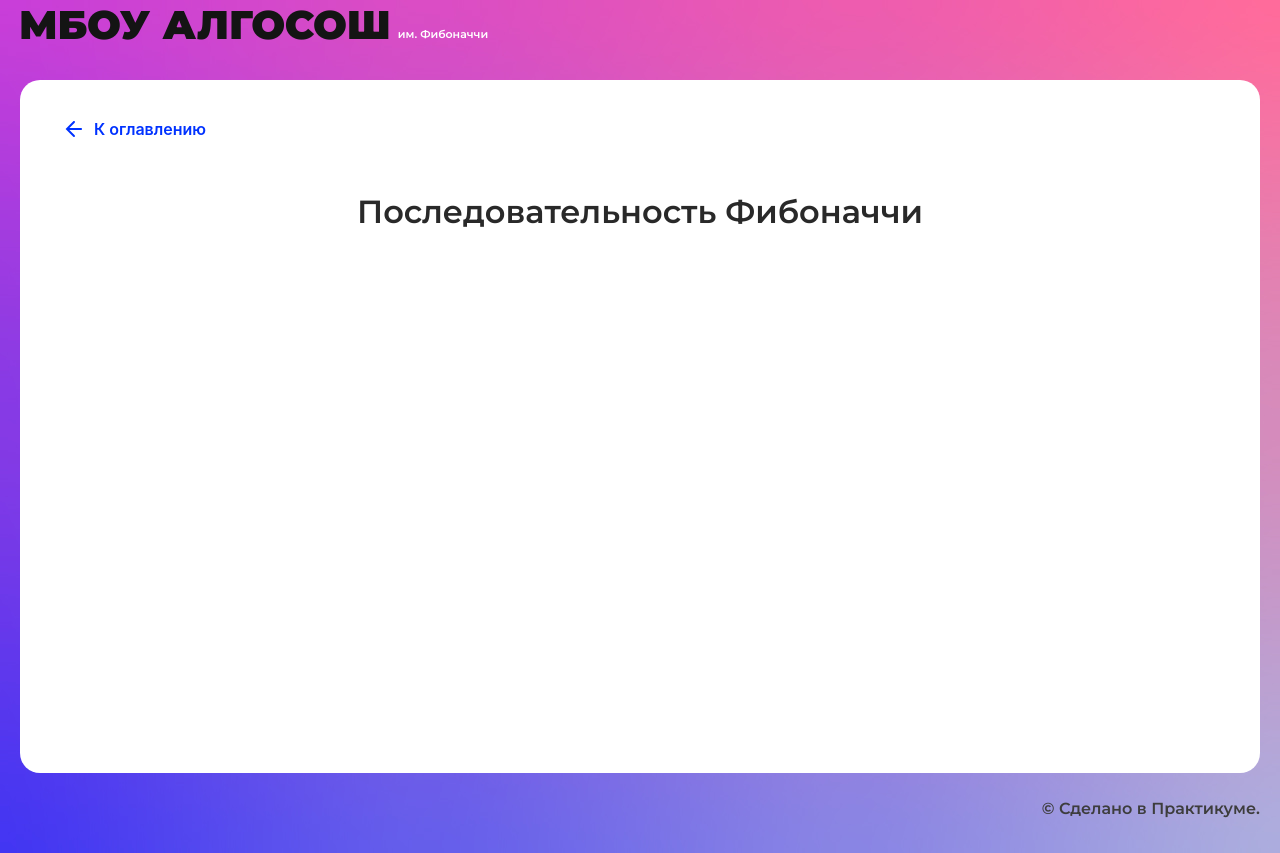
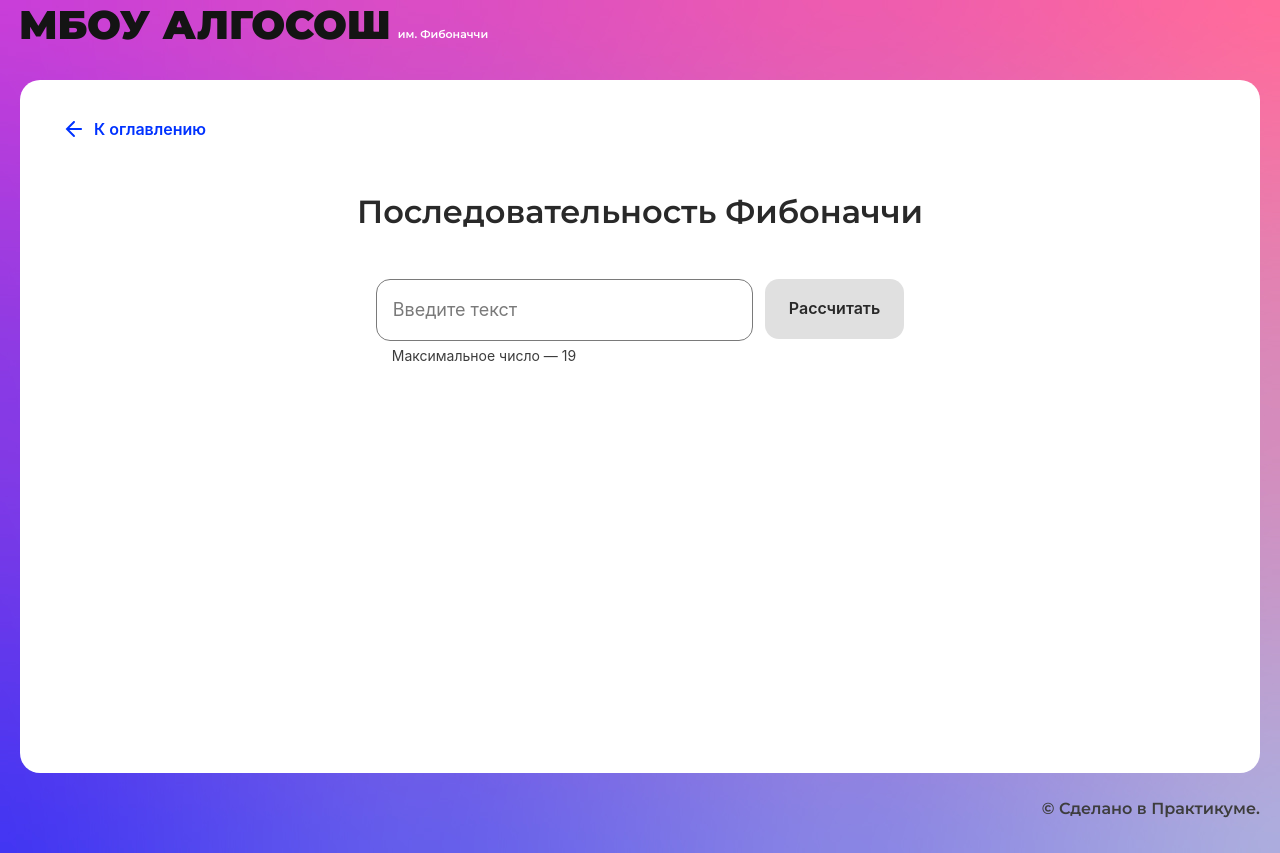
Before and after one commit to Garri-99/algososh, a React (Create React App) app: page /fibonacci in a window 1280 px wide. Built offline with nearby package versions, Linux system fonts and the light colour scheme.

Commit message:
fibonacci-page completed

```diff
--- a/src/components/fibonacci-page/fibonacci-page.tsx
+++ b/src/components/fibonacci-page/fibonacci-page.tsx
@@ -1,10 +1,66 @@
-import React from "react";
+import React, { useState, ChangeEvent, FormEvent, useEffect } from "react";
 import { SolutionLayout } from "../ui/solution-layout/solution-layout";
+import { Button } from "../ui/button/button";
+import { Circle } from "../ui/circle/circle";
+import { Input } from "../ui/input/input";
+import styles from "./fibonacci.module.css";
+import { getSteps } from "./utils";
+import { SHORT_DELAY_IN_MS } from "../../constants/delays";
 
 export const FibonacciPage: React.FC = () => {
+  const [str, setStr] = useState("");
+  const [steps, setSteps] = useState<number[][]>([]);
+  const [currStep, setCurrStep] = useState<number | null>(null);
+  const [isLoading, setIsLoading] = useState(false);
+  let justifyContent =
+    currStep && steps[currStep].length > 10 ? "flex-start" : "center";
+
+  useEffect(() => {
+    if (currStep === null || currStep === steps.length - 1) {
+      setIsLoading(false);
+      return;
+    }
+    setTimeout(() => {
+      setCurrStep(currStep + 1);
+    }, SHORT_DELAY_IN_MS);
+  }, [currStep, steps]);
   return (
     <SolutionLayout title="Последовательность Фибоначчи">
-
+      <form
+        className={styles.form}
+        onSubmit={(e: FormEvent<HTMLFormElement>) => {
+          e.preventDefault();
+          setIsLoading(true);
+          setSteps(getSteps(+str));
+          setCurrStep(0);
+        }}
+      >
+        <Input
+          max={19}
+          min={0}
+          isLimitText
+          type="number"
+          extraClass={styles.input}
+          name="fibo"
+          onChange={(e: ChangeEvent<HTMLInputElement>) => {
+            setStr(e.target.value);
+          }}
+        />
+        <Button
+          text="Рассчитать"
+          type="submit"
+          isLoader={isLoading}
+          disabled={!str || +str > 19 || +str < 0 ? true : false}
+        />
+      </form>
+      <ul className={styles.ul} style={{ justifyContent }}>
+        {currStep !== null &&
+          steps[currStep].map((item, index) => (
+            <li key={index}>
+              <Circle letter={item.toString()} index={index} />
+            </li>
+          ))}
+      </ul>
     </SolutionLayout>
   );
 };
--- /dev/null
+++ b/src/components/fibonacci-page/fibonacci.module.css
@@ -0,0 +1,21 @@
+.input {
+  max-width: 377px;
+}
+
+.form {
+  display: flex;
+  justify-content: center;
+  gap: 12px;
+  margin-bottom: 120px;
+}
+
+.ul {
+  max-width: 944px;
+  display: flex;
+  flex-wrap: wrap;
+  column-gap: 16px;
+  row-gap: 48px;
+  padding: 0;
+  margin: 0 auto;
+  list-style: none;
+}
--- /dev/null
+++ b/src/components/fibonacci-page/utils.ts
@@ -0,0 +1,15 @@
+export function getSteps(n: number): number[][] {
+  if (n === 0) {
+    return [[1]]
+  }
+  if (n === 1) {
+    return [[1], [1, 1]]
+  }
+  const res: number[][] = [[1], [1, 1]]
+  const arr: number[] = [1, 1];
+  for (let i = 2; i <= n; i++){
+    arr.push(arr[i - 2] + arr[i -1])
+    res.push([...arr])
+  }
+  return res
+}
```
